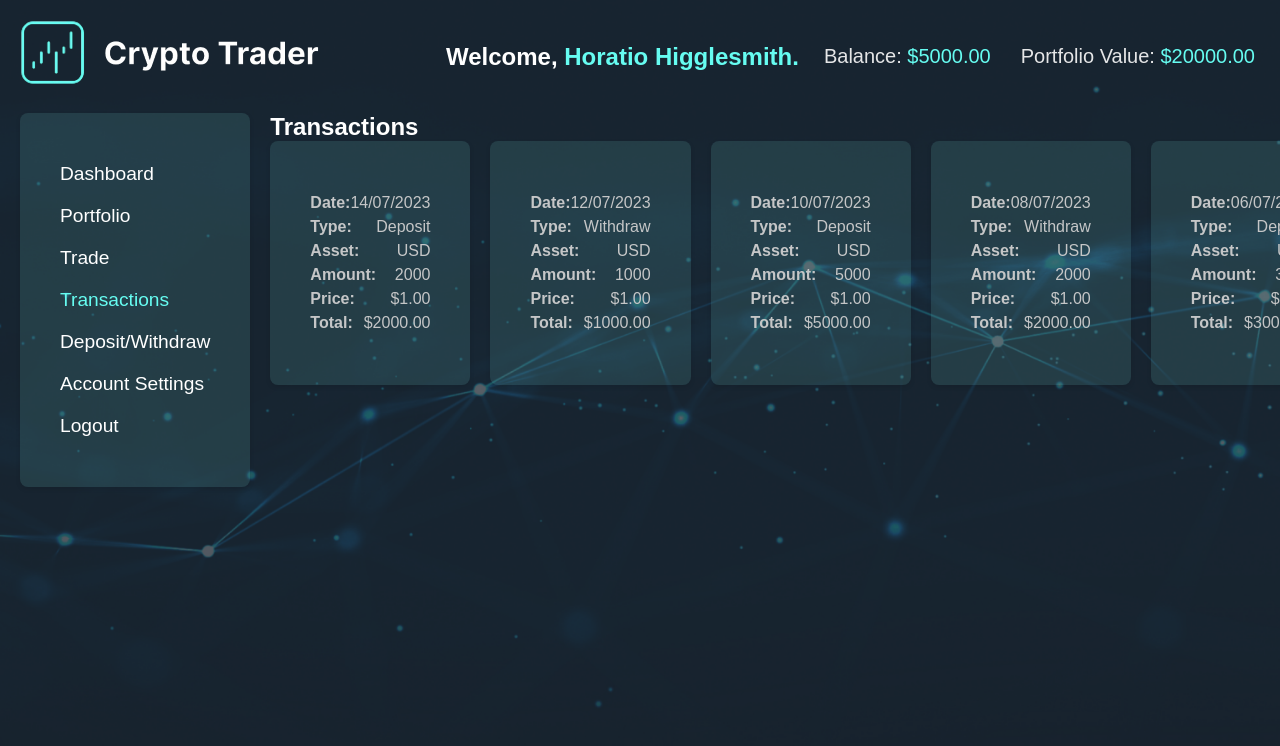
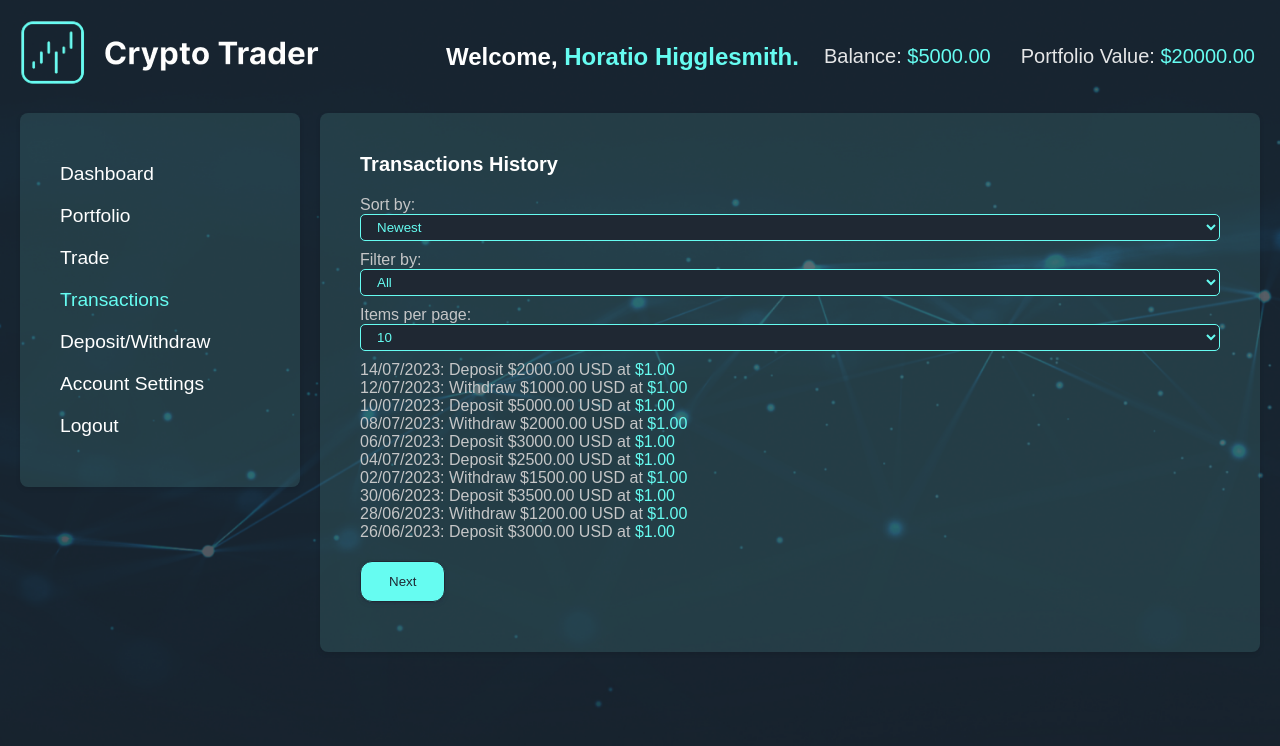
Before and after one commit to trading-app-ca/client, a React (Create React App) app: page /transactions in a window 1280 px wide. Shown: the top 746 px of the page. Built offline with nearby package versions, Linux system fonts and the light colour scheme.

Commit message:
feat: Add transaction history page

```diff
--- a/src/components/TransactionDetails.jsx
+++ /dev/null
@@ -1,19 +0,0 @@
-import React from 'react';
-import Card from './common/Card';
-
-const TransactionDetails = ({ transaction }) => {
-  return (
-    <Card>
-      <div className="transaction-details">
-        <p><strong>Date:</strong> {transaction.date}</p>
-        <p><strong>Type:</strong> {transaction.type}</p>
-        <p><strong>Asset:</strong> {transaction.asset}</p>
-        <p><strong>Amount:</strong> {transaction.amount}</p>
-        <p><strong>Price:</strong> ${transaction.price.toFixed(2)}</p>
-        <p><strong>Total:</strong> ${transaction.total.toFixed(2)}</p>
-      </div>
-    </Card>
-  );
-};
-
-export default TransactionDetails;
--- /dev/null
+++ b/src/components/TransactionHistory.jsx
@@ -0,0 +1,81 @@
+import React, { useState } from 'react';
+import Card from '../components/common/Card';
+
+const TransactionHistory = ({ transactions, currentPage, itemsPerPage, setCurrentPage }) => {
+  const [sortOrder, setSortOrder] = useState('newest');
+  const [filterType, setFilterType] = useState('all');
+  const [itemsPerPageOption, setItemsPerPageOption] = useState(itemsPerPage);
+
+  const parseDate = (dateStr) => {
+    const [day, month, year] = dateStr.split('/');
+    return new Date(`${year}-${month}-${day}`);
+  };
+
+  const filteredTransactions = transactions.filter(transaction =>
+    filterType === 'all' ? true : transaction.type.toLowerCase() === filterType
+  );
+
+  const sortedTransactions = filteredTransactions.sort((a, b) =>
+    sortOrder === 'newest' ? parseDate(b.date) - parseDate(a.date) : parseDate(a.date) - parseDate(b.date)
+  );
+
+  const handleItemsPerPageChange = (e) => {
+    const value = e.target.value === 'all' ? sortedTransactions.length : parseInt(e.target.value);
+    setItemsPerPageOption(value);
+    setCurrentPage(1);
+  };
+
+  const currentTransactions = sortedTransactions.slice((currentPage - 1) * itemsPerPageOption, currentPage * itemsPerPageOption);
+
+  return (
+    <Card title="Transactions History">
+      <div className="trade-history-controls">
+        <div className="sort-dropdown">
+          <label htmlFor="sortOrder">Sort by: </label>
+          <select id="sortOrder" value={sortOrder} onChange={(e) => setSortOrder(e.target.value)} className="select-input drk-btn">
+            <option value="newest">Newest</option>
+            <option value="oldest">Oldest</option>
+          </select>
+        </div>
+        <div className="filter-dropdown">
+          <label htmlFor="filterType">Filter by: </label>
+          <select id="filterType" value={filterType} onChange={(e) => setFilterType(e.target.value)} className="select-input drk-btn">
+            <option value="all">All</option>
+            <option value="deposit">Deposit</option>
+            <option value="withdraw">Withdraw</option>
+          </select>
+        </div>
+        <div className="items-per-page-dropdown">
+          <label htmlFor="itemsPerPage">Items per page: </label>
+          <select id="itemsPerPage" value={itemsPerPageOption} onChange={handleItemsPerPageChange} className="select-input drk-btn">
+            <option value="5">5</option>
+            <option value="10">10</option>
+            <option value="15">15</option>
+            <option value="20">20</option>
+            <option value="all">View All</option>
+          </select>
+        </div>
+      </div>
+
+      <ul className="trade-history-list">
+        {currentTransactions.map((transaction, index) => (
+          <li key={index} className="trade-history-item">
+            {transaction.date}: {transaction.type} ${transaction.amount.toFixed(2)} {transaction.asset} at
+            <span className="highlight trade-price"> ${transaction.price.toFixed(2)}</span>
+          </li>
+        ))}
+      </ul>
+
+      <div className="pagination">
+        {currentPage > 1 && (
+          <button className="btn lgt-btn" onClick={() => setCurrentPage(currentPage - 1)}>Previous</button>
+        )}
+        {(currentPage * itemsPerPageOption < sortedTransactions.length) && (itemsPerPageOption !== sortedTransactions.length) && (
+          <button className="btn lgt-btn" onClick={() => setCurrentPage(currentPage + 1)}>Next</button>
+        )}
+      </div>
+    </Card>
+  );
+};
+
+export default TransactionHistory;
--- a/src/pages/DepositWithdraw.jsx
+++ b/src/pages/DepositWithdraw.jsx
@@ -1,19 +1,60 @@
 import React, { useState } from 'react';
 import Card from '../components/common/Card';
+import { fakeCustomerData } from '../data';
 import '../styles/pages/DepositWithdraw.scss';
 
 const DepositWithdraw = () => {
   const [mode, setMode] = useState('Deposit');
+  const [balance, setBalance] = useState(fakeCustomerData.balance);
+  const [selectedAmount, setSelectedAmount] = useState('');
+  const [customAmount, setCustomAmount] = useState('');
 
-  const handleModeChange = (newMode) => {
-    setMode(newMode);
+  const handleModeChange = (newMode) => setMode(newMode);
+
+  const handleDropdownChange = (e) => {
+    setSelectedAmount(e.target.value);
+    setCustomAmount('');
+  };
+
+  const handleCustomAmountChange = (e) => {
+    setCustomAmount(e.target.value);
+    setSelectedAmount('');
+  };
+
+  const handleConfirm = () => {
+    const amount = selectedAmount || customAmount;
+    if (!amount || amount <= 0) {
+      alert('Please select or enter a valid amount.');
+      return;
+    }
+
+    const numericAmount = parseFloat(amount);
+    let newBalance = balance;
+
+    if (mode === 'Deposit') {
+      newBalance += numericAmount;
+    } else if (mode === 'Withdraw') {
+      if (numericAmount > balance) {
+        alert('Insufficient balance.');
+        return;
+      }
+      newBalance -= numericAmount;
+    }
+
+    setBalance(newBalance);
+    fakeCustomerData.balance = newBalance;
+    alert(`${mode} of $${numericAmount.toFixed(2)} successful!`);
+
+
+    setSelectedAmount('');
+    setCustomAmount('');
   };
 
   return (
     <div className="content-container">
       <Card title="Manage Your Funds">
         <p>Deposit or withdraw virtual funds to manage your account balance.</p>
-        <p className="balance">Current Balance: <span className="highlight">$5,000.00</span></p>
+        <p className="balance">Current Balance: <span className="highlight">${balance.toFixed(2)}</span></p>
       </Card>
 
       <Card title={`${mode} Funds`} className="transition-card">
@@ -35,7 +76,14 @@ const DepositWithdraw = () => {
 
           <div className="amount-select">
             <label htmlFor="amount">Select Amount:</label>
-            <select id="amount" name="amount" className="select-input">
+            <select
+              id="amount"
+              name="amount"
+              className="select-input"
+              value={selectedAmount}
+              onChange={handleDropdownChange}
+              disabled={customAmount !== ''}
+            >
               <option value="">-- Select an amount --</option>
               <option value="100">$100</option>
               <option value="500">$500</option>
@@ -52,11 +100,14 @@ const DepositWithdraw = () => {
               id="customAmount"
               placeholder="Enter Amount"
               step="0.01"
+              value={customAmount}
+              onChange={handleCustomAmountChange}
+              disabled={selectedAmount !== ''}
             />
           </div>
 
           <div className="action-buttons">
-            <button className="btn confirm-button">
+            <button className="btn confirm-button" onClick={handleConfirm}>
               Confirm {mode}
             </button>
           </div>
--- a/src/pages/Transactions.jsx
+++ b/src/pages/Transactions.jsx
@@ -1,10 +1,11 @@
 import React, { useState, useEffect } from 'react';
 import { fakeCustomerData } from '../data';
-import '../styles/pages/Transactions.scss';
-import TransactionDetails from '../components/TransactionDetails';
+import TransactionsHistory from '../components/TransactionHistory';
 
 const Transactions = () => {
   const [transactions, setTransactions] = useState([]);
+  const [currentPage, setCurrentPage] = useState(1);
+  const itemsPerPage = 10;
 
   useEffect(() => {
     setTransactions(fakeCustomerData.recentTransactions);
@@ -12,12 +13,12 @@ const Transactions = () => {
 
   return (
     <div className="content-container">
-      <h2 id="transactions-title">Transactions</h2>
-      <div className="row">
-        {transactions.map((transaction, index) => (
-          <TransactionDetails key={index} transaction={transaction} />
-        ))}
-      </div>
+      <TransactionsHistory
+        transactions={transactions}
+        currentPage={currentPage}
+        itemsPerPage={itemsPerPage}
+        setCurrentPage={setCurrentPage}
+      />
     </div>
   );
 };
```
Also changed, not shown: src/components/RecentTrades.jsx (deleted, +0 -17 lines).
